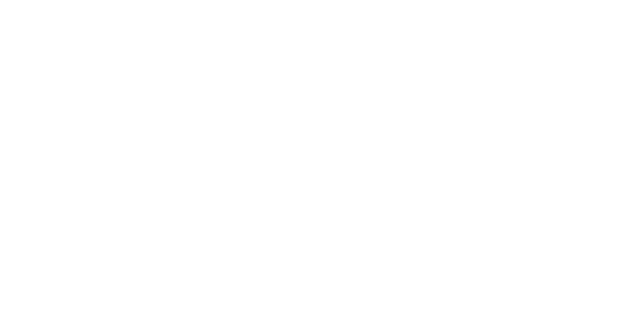
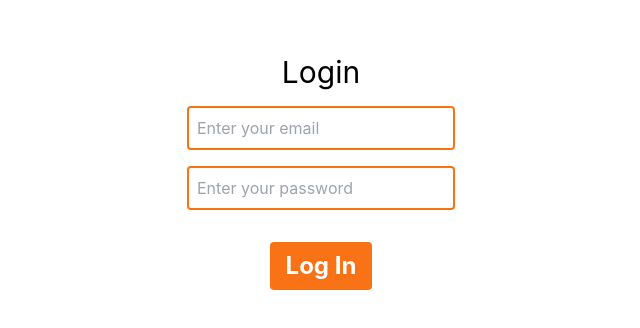
Before and after one commit to BartoszBrodowski/frontend-uni, a React (Create React App) app in the folder guitar-shop/: page /login in a window 1280 px wide. Before the commit this address had no page. Shown: the part 220-548 px from the top of the page, without its empty margins (319-959 px from the left). Built offline with nearby package versions, Linux system fonts and the light colour scheme.

Commit message:
Fix register form, Add Login page with formik form

```diff
--- a/guitar-shop/src/App.js
+++ b/guitar-shop/src/App.js
@@ -5,6 +5,7 @@
 import { Route, Routes } from 'react-router-dom';
 import { useLocation } from 'react-router-dom';
 import { useEffect, useState } from 'react';
+import Login from './pages/Login';
 
 function App() {
 	const [showNavbar, setShowNavbar] = useState(false);
@@ -22,6 +23,7 @@
 				<Routes>
 					<Route path='/' element={<Home />} />
 					<Route path='/register' element={<Register />} />
+					<Route path='/login' element={<Login />} />
 					<Route path='/details/:id' element={<GuitarDetails />} />
 				</Routes>
 		</div>
--- /dev/null
+++ b/guitar-shop/src/pages/Login.js
@@ -0,0 +1,59 @@
+import { Formik, Form, Field, ErrorMessage } from 'formik';
+import * as Yup from 'yup';
+import { useNavigate } from 'react-router-dom';
+
+const Login = () => {
+	const navigate = useNavigate();
+	const initialValues = {
+		email: '',
+		password: '',
+	};
+
+	const validationSchema = Yup.object({
+		email: Yup.string().email('Invalid email format').required('Provide an email'),
+		password: Yup.string().required('Provide a password'),
+	});
+
+	const onSubmit = (values, {resetForm}) => {
+		console.log('Form data', values);
+		resetForm();
+		navigate('/');
+	};
+	return (
+		<div className='flex flex-col justify-center items-center w-screen h-screen'>
+			<h1 className='text-3xl mb-4'>Login</h1>
+			<Formik
+				initialValues={initialValues}
+				validationSchema={validationSchema}
+				validateOnChange={false}
+				onSubmit={onSubmit}
+			>
+				<Form className='flex flex-col items-center w-[500px]'>
+					<Field
+						className='border-2 border-orange-500 rounded p-2 mb-4 outline-none'
+						type='email'
+						id='email'
+						name='email'
+						placeholder='Enter your email'
+					/>
+					<div className='text-red-500'>
+						<ErrorMessage name='email' />
+					</div>
+					<Field
+						className='border-2 border-orange-500 rounded p-2 mb-4 outline-none'
+						type='password'
+						id='password'
+						name='password'
+						placeholder='Enter your password'
+					/>
+					<div className='text-red-500'>
+						<ErrorMessage name='password' />
+					</div>
+					<button className='bg-orange-500 rounded text-white font-bold p-2 px-4 m-4 text-2xl' type='submit'>Log In</button>
+				</Form>
+			</Formik>
+		</div>
+	)
+}
+
+export default Login
--- a/guitar-shop/src/pages/Register.js
+++ b/guitar-shop/src/pages/Register.js
@@ -34,6 +34,7 @@
 			<Formik
 				initialValues={initialValues}
 				validationSchema={validationSchema}
+				validateOnChange={false}
 				onSubmit={onSubmit}
 				>
 				<Form className='flex flex-col items-center w-[500px]'>
```
